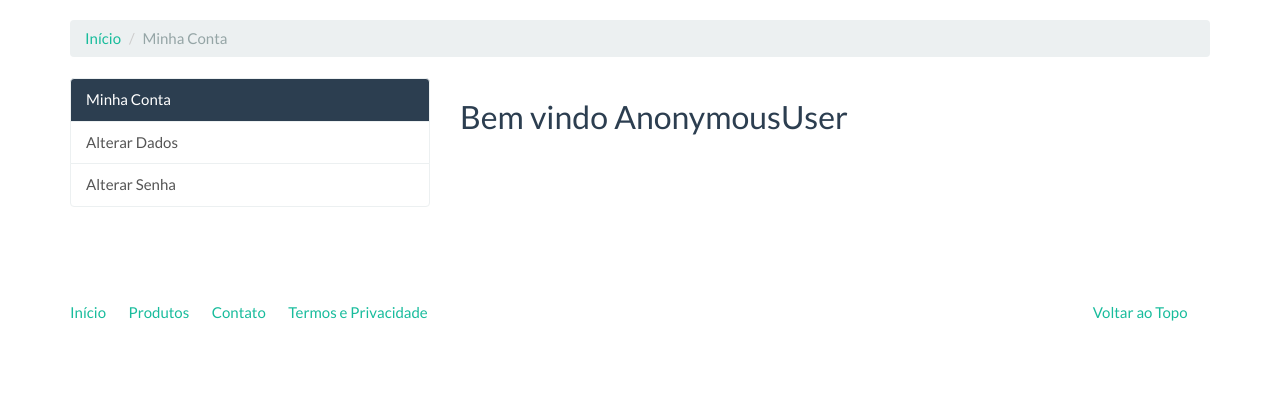
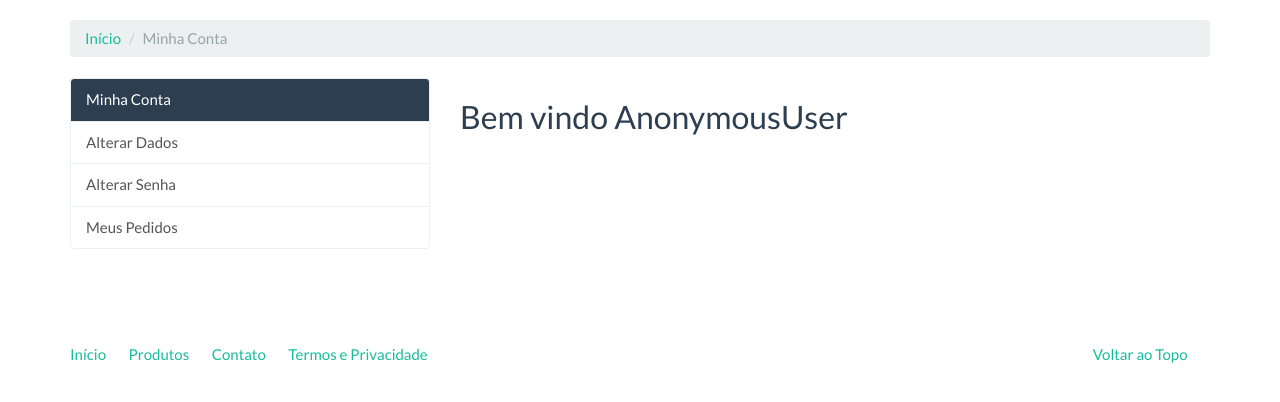
Before and after one commit to cesarbcruz/ProjectMobileHealth, a Django app: template accounts/templates/accounts/index.html in a window 1280 px wide. Shown: the part 60-462 px from the top of the page. Run offline with Django 3.2, Linux system fonts and the light colour scheme; the template is opened without the code that fills it, so the values that code supplies are empty; some libraries are stand-ins or nearby versions.

Commit message:
make it better

```diff
--- a/accounts/templates/accounts/index.html
+++ b/accounts/templates/accounts/index.html
@@ -4,15 +4,16 @@
 
 {% block container %}
 <ol class="breadcrumb">
-  <li><a href="#">Início</a></li>
+  <li><a href="{% url 'accounts:index' %}">Início</a></li>
   <li class="active">Minha Conta</li>
 </ol>
 <div class="row">
     <div class="col-md-4">
         <div class="list-group">
-          <a href="#" class="list-group-item active">Minha Conta</a>
+          <a href="{% url 'accounts:index' %}" class="list-group-item active">Minha Conta</a>
           <a href="{% url 'accounts:update_user' %}" class="list-group-item">Alterar Dados</a>
           <a href="{% url 'accounts:update_password' %}" class="list-group-item">Alterar Senha</a>
+          <a href="{% url 'checkout:order_list' %}" class="list-group-item">Meus Pedidos</a>
         </div>
     </div>
     <div class="col-md-8">
--- a/accounts/views.py
+++ b/accounts/views.py
@@ -7,6 +7,7 @@ from django.views.generic import (
 from django.core.urlresolvers import reverse_lazy
 from django.contrib.auth.mixins import LoginRequiredMixin
 from django.contrib.auth.forms import PasswordChangeForm
+from django.contrib.auth.views import login as auth_login
 
 from .models import User
 from .forms import UserAdminCreationForm
```
